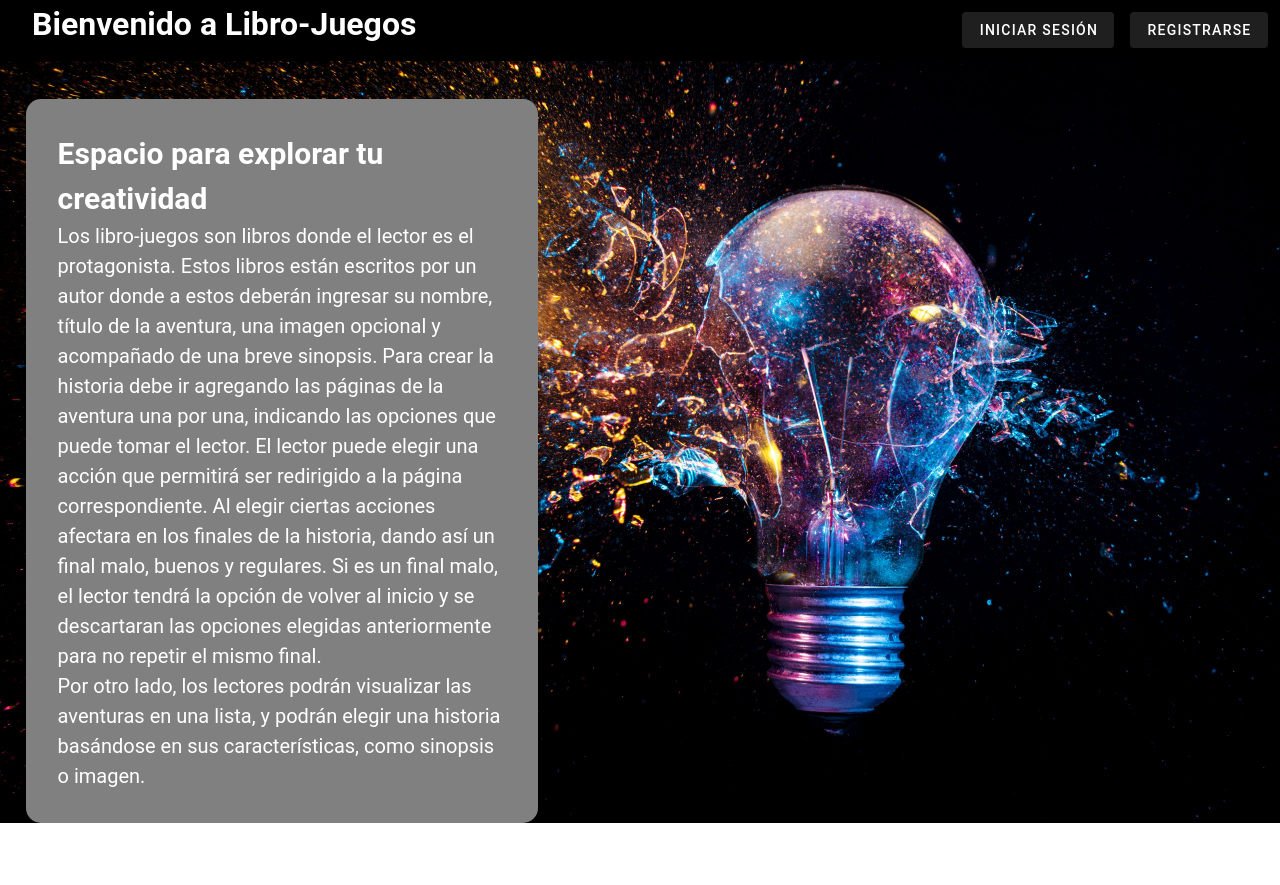
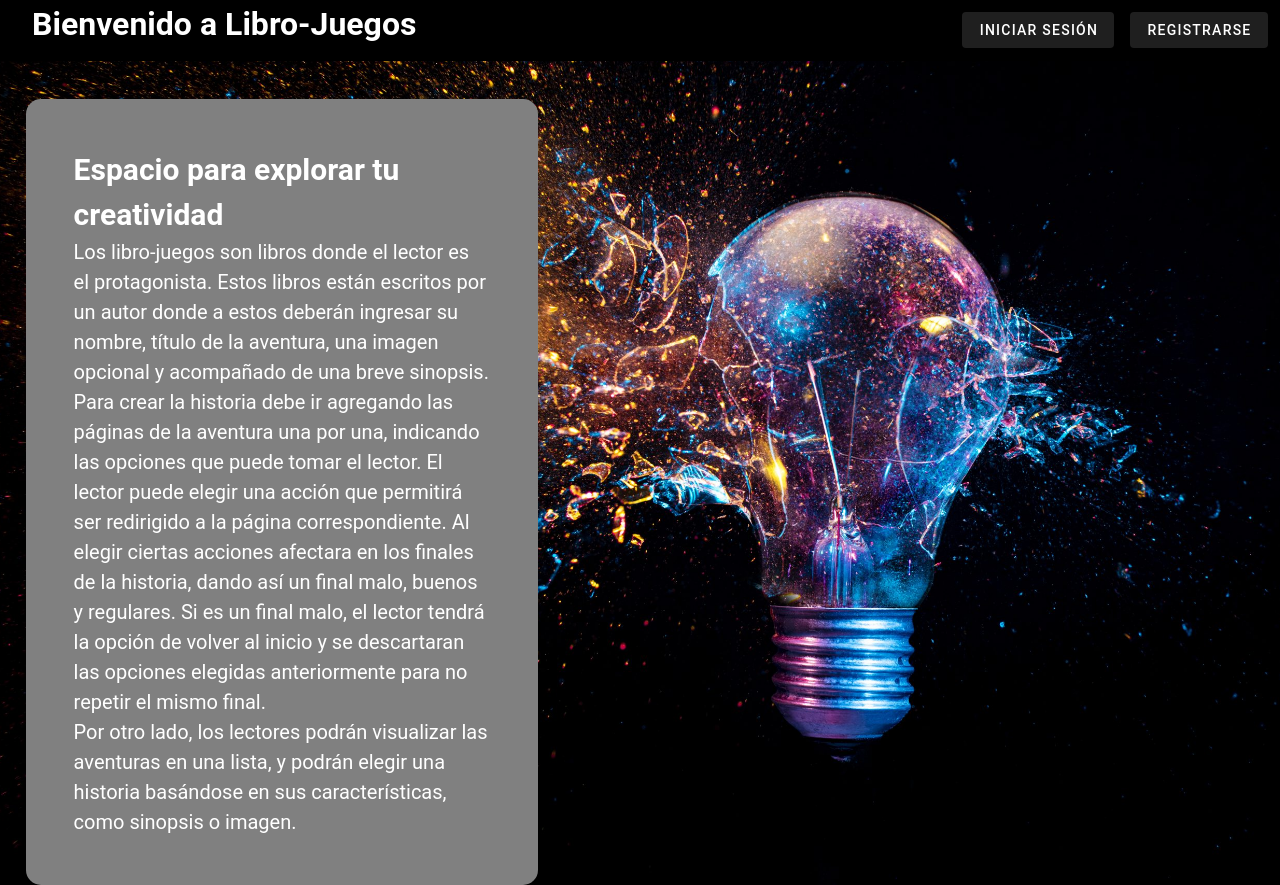
Before and after one commit to Prodiegus/libro-juego, a Vue app in the folder frontend/: page /#/ in a window 1280 px wide. Before the commit the page ends 823 px from the top, so only its background shows below. Built offline with nearby package versions, Linux system fonts and the light colour scheme; the HTML template or start-up script is replaced by a standard one.

Commit message:
Se arregla error de fondo del home
La imagen del home ya no se traspasa a las otras interfaces

```diff
--- a/frontend/src/components/Inicio.vue
+++ b/frontend/src/components/Inicio.vue
@@ -19,6 +19,7 @@
 </script>
 
 <template setup>
+    <div class="fondo">
         <div class="encabezado">
             <h1 class="Titulo">
                 Bienvenido a Libro-Juegos
@@ -34,12 +35,14 @@
                 </v-btn>
             </div>
         </div>
+
         <!-- se implementa la descripcion de la pagina de inicio -->
         <div class="descripcion">
             <h2>Espacio para explorar tu creatividad</h2>
             <p>
                 Los libro-juegos son libros donde el lector es el protagonista. Estos libros están escritos por un autor donde a estos deberán ingresar su nombre, título de la aventura, una imagen opcional y acompañado de una breve sinopsis. Para crear la historia debe ir agregando las páginas de la aventura una por una, indicando las opciones que puede tomar el lector. El lector puede elegir una acción que permitirá ser redirigido a la página correspondiente. Al elegir ciertas acciones afectara en los finales de la historia, dando así un final malo, buenos y regulares. Si es un final malo, el lector tendrá la opción de volver al inicio y se descartaran las opciones elegidas anteriormente para no repetir el mismo final.<br>Por otro lado, los lectores podrán visualizar las aventuras en una lista, y podrán elegir una historia basándose en sus características, como sinopsis o imagen.
             </p>
+        </div>
     </div>
     </template>
 
@@ -66,7 +69,7 @@
         flex-direction:column;
         justify-content:center;
         align-items:center;
-        padding:2rem;
+        padding:3rem;
         border-radius:15px;
         margin-left:2%;
         margin-top:3%;
@@ -82,14 +85,13 @@
         margin-left:1rem;
     }
 
-    body{
+    .fondo{
         background:url(../../imagenes/fondo.jpg);
         background-repeat: no-repeat;
         background-image: fixed;
         background-image: center;
-        -webkit-background-size: cover;
-        -moz-background-size: cover;
-        -o-background-size: cover;
         background-size: cover;
+        background-position: center;
+        height: 100%;
     }
 </style>
```
Lines whose indentation alone changed are shown as unchanged.
